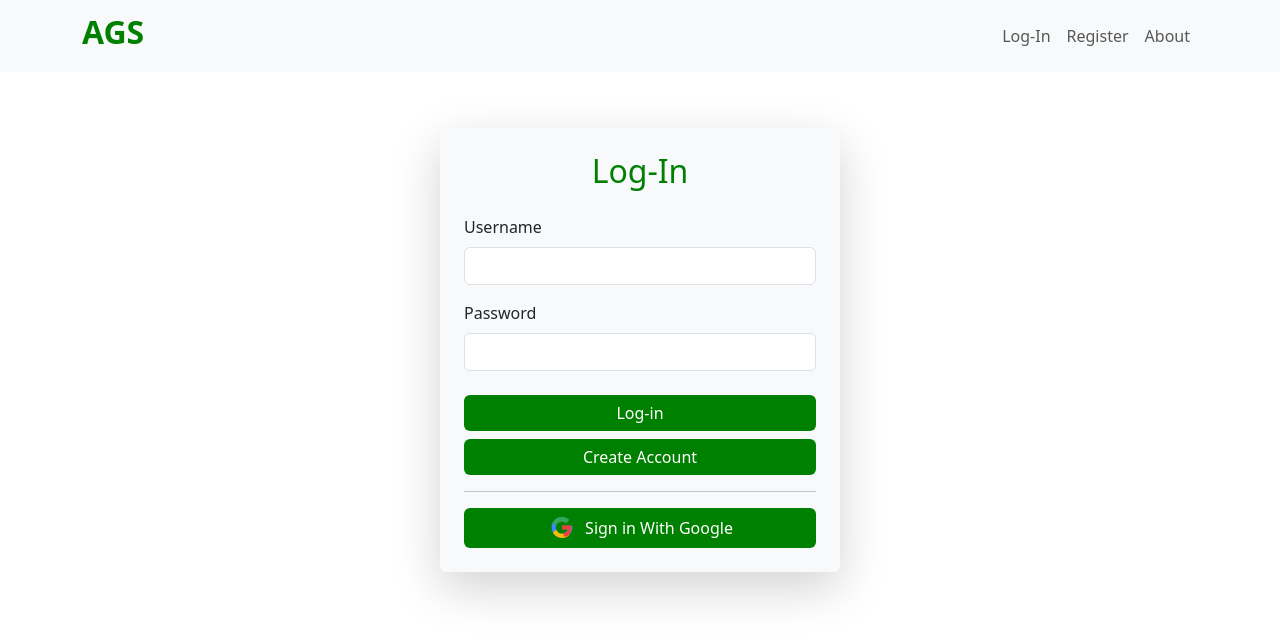
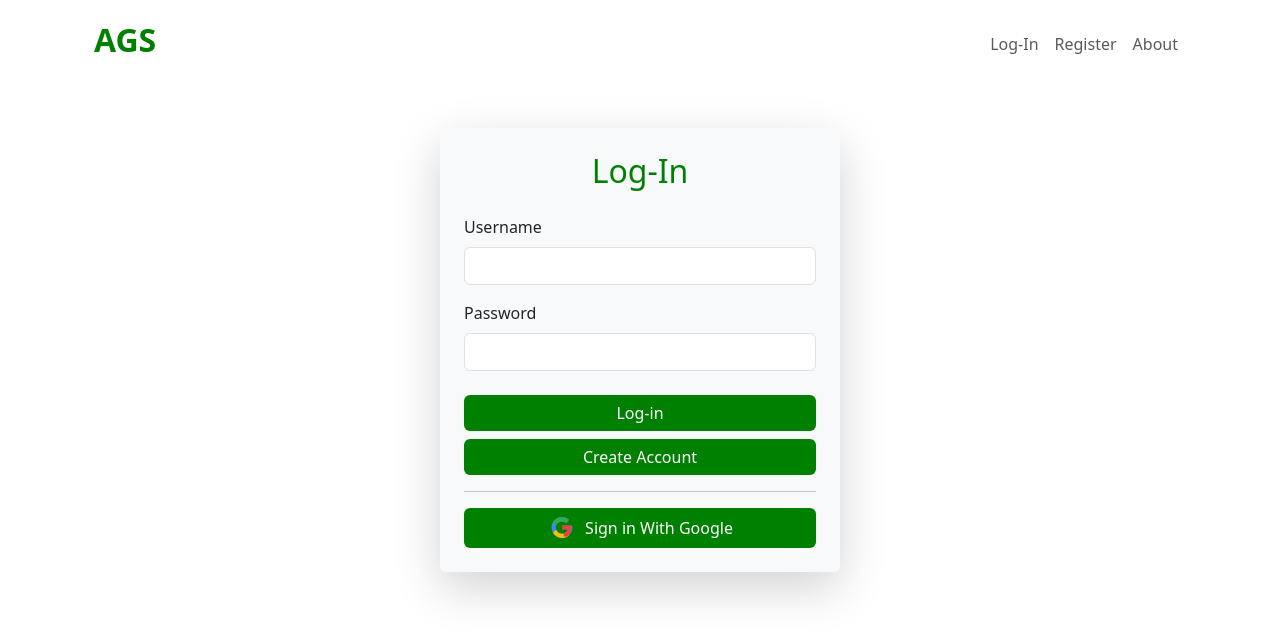
Before and after one commit to Adrian294-AGS/AGS-speakNote-app, a React (Create React App) app in the folder frontend/: page / in a window 1280 px wide. Shown: the top 640 px of the page. Built offline with nearby package versions, Linux system fonts and the light colour scheme; no server answers.

Commit message:
AGS-speakNotes

```diff
--- a/frontend/src/App.js
+++ b/frontend/src/App.js
@@ -1,6 +1,5 @@
 import { BrowserRouter, Routes, Route } from "react-router-dom";
 import Home from "./page/Home";
-import Navbar from "./components/Navbar";
 import Register from "./page/Register";
 import Main from "./page/Main";
 
@@ -8,7 +7,6 @@ function App() {
   return (
     <div className="layout" style={{ height: "100vh",display: "flex", flexDirection: "column"  }}>
         <BrowserRouter>
-          <Navbar />
           <div className="container mt-2" style={{
             flex: 1,
             overflowY: "auto",
--- a/frontend/src/components/Navbar.js
+++ b/frontend/src/components/Navbar.js
@@ -1,12 +1,22 @@
-import React from "react";
+import React, { useEffect, useState } from "react";
 import { Link } from "react-router-dom";
 
 function Navbar() {
+  const [condition, setCondition] = useState(false);
+  const changeNavbar = localStorage.getItem("navbarOnChange");
+
+  useEffect(() => {
+    if (changeNavbar) {
+      setCondition(true);
+      return;
+    }
+  });
+
   return (
-    <nav className="navbar navbar-expand-lg bg-light">
+    <nav className="navbar navbar-expand-lg">
       <div className="container text-dark">
         <Link className="navbar-brand" to="/">
-          <h2 style={{color:"green", fontWeight:"bold"}}>AGS</h2>
+          <h2 style={{ color: "green", fontWeight: "bold" }}>AGS</h2>
         </Link>
         <button
           className="navbar-toggler"
@@ -16,8 +26,35 @@ function Navbar() {
         >
           <span className="navbar-toggler-icon"></span>
         </button>
+
+        {condition ? (
+          <div>
             <div className="collapse navbar-collapse" id="navbarNav">
-          <ul className="navbar-nav ms-auto">
+              <ul className="navbar-nav me-auto">
+                {" "}
+                {/* or just remove ms-auto */}
+                <li className="nav-item">
+                  <Link className="nav-link" to="#">
+                    History
+                  </Link>
+                </li>
+                <li className="nav-item">
+                  <Link className="nav-link" to="#">
+                    Download
+                  </Link>
+                </li>
+                <li className="nav-item">
+                  <Link className="nav-link" to="#">
+                    Profile
+                  </Link>
+                </li>
+              </ul>
+            </div>
+          </div>
+        ) : (
+          <div>
+            <div className="collapse navbar-collapse" id="navbarNav">
+              <ul className="navbar-nav me-auto">
                 <li className="nav-item">
                   <Link className="nav-link" to="/">
                     Log-In
@@ -36,6 +73,8 @@ function Navbar() {
               </ul>
             </div>
           </div>
+        )}
+      </div>
     </nav>
   );
 }
--- a/frontend/src/page/Home.js
+++ b/frontend/src/page/Home.js
@@ -1,13 +1,14 @@
-import { useState, useEffect} from "react";
+import { useState, useEffect } from "react";
 import { Link } from "react-router-dom";
 import { useNavigate } from "react-router-dom";
+import Navbar from "../components/Navbar";
 
 function Home() {
   const navigate = useNavigate();
 
   const [formData, setFormData] = useState({
     username: "",
-    password: ""
+    password: "",
   });
 
   const [error, setError] = useState("");
@@ -42,10 +43,11 @@ function Home() {
       const data = await res.json();
       if (!data.success) {
         setError(data.message);
-        setFormData({username: "", password: ""});
+        setFormData({ username: "", password: "" });
         return;
       }
       localStorage.setItem("token", data.access_token);
+      localStorage.setItem("navbarOnChange", true);
       navigate("/main");
     } catch (err) {
       console.error(err);
@@ -56,14 +58,16 @@ function Home() {
 
   const googleSignin = async () => {
     window.location.href = "http://localhost:5000/auth/google";
-  }
+  };
 
   return (
+    <div>
+      <Navbar />
       <div
         className="container mt-5 p-4 rounded shadow-lg bg-light"
         style={{ maxWidth: "400px", width: "100%" }}
       >
-      <h2 className="mb-4 text-center" style={{color: "green"}}>
+        <h2 className="mb-4 text-center" style={{ color: "green" }}>
           Log-In
         </h2>
 
@@ -125,7 +129,7 @@ function Home() {
         <hr />
         <div
           className="googleIcon d-flex text-align-center justify-content-center rounded p-3 text-white gap-2 align-items-center"
-        style={{ cursor: "pointer", backgroundColor: "green", height:"5vh"}} // Optional: background color for Google style
+          style={{ cursor: "pointer", backgroundColor: "green", height: "5vh" }} // Optional: background color for Google style
           onClick={googleSignin}
         >
           <svg
@@ -153,7 +157,7 @@ function Home() {
           </svg>
 
           <span>Sign in With Google</span>
-
+        </div>
       </div>
     </div>
   );
--- a/frontend/src/page/Main.js
+++ b/frontend/src/page/Main.js
@@ -2,6 +2,7 @@ import React, { useState, useEffect } from "react";
 import { useNavigate } from "react-router-dom";
 import { useAuth } from "../context/authContext";
 import LogInFirst from "../components/LogInFirst";
+import Navbar from "../components/Navbar";
 
 function Main() {
   const [accessToken] = useState(localStorage.getItem("token"));
@@ -23,6 +24,7 @@ function Main() {
 
   const onLogout = () => {
     localStorage.removeItem("token");
+    localStorage.removeItem("navbarOnChange");
     logout();
     navigate("/");
     return;
@@ -32,7 +34,7 @@ function Main() {
     e.preventDefault();
     setLoading(true);
 
-    if(!audioFile){
+    if (!audioFile) {
       setError("No Audio Uploaded");
       setLoading(false);
       return;
@@ -84,6 +86,7 @@ function Main() {
 
       setTranscription(data.transcription);
       setLoading(false);
+      setError(null);
     } catch (error) {
       console.log(error);
     }
@@ -119,14 +122,22 @@ function Main() {
     }
   });
 
-
   return accessToken ? (
-    loading ? (
-      <div className="d-flex flex-column justify-content-center align-items-center" style={{height: "30vh", marginTop: "10%"}}>
-        <div className="spinner-border text-primary mb-3" style={{ width: "4rem", height: "4rem" }}></div>
+    <div>
+      <Navbar />
+      {loading ? (
+      <div
+        className="d-flex flex-column justify-content-center align-items-center"
+        style={{ height: "30vh", marginTop: "10%" }}
+      >
+        <div
+          className="spinner-border text-primary mb-3"
+          style={{ width: "4rem", height: "4rem" }}
+        ></div>
         <h5 className="fw-bold text-primary">Uploading, please wait...</h5>
       </div>
-    ):(
+    ) : (
+      <div>
         <div className="container py-5">
           <div className="row justify-content-center">
             <div className="col-12 col-md-8 col-lg-6">
@@ -209,7 +220,9 @@ function Main() {
             </div>
           </div>
         </div>
-    )
+      </div>
+    )}
+    </div>
   ) : (
     <div>
       <LogInFirst />
--- a/frontend/src/page/Register.js
+++ b/frontend/src/page/Register.js
@@ -1,5 +1,6 @@
 import { useState } from "react";
 import { useNavigate } from "react-router-dom";
+import Navbar from "../components/Navbar";
 
 function Register() {
   const [formData, setFormData] = useState({
@@ -45,14 +46,22 @@ function Register() {
   };
 
   return (
+    <div>
+      <Navbar />
       <div className="container-fluid min-vh-50 d-flex align-items-center justify-content-center">
-      <div className="row justify-content-center p-4"  style={{width: "250%"}}>
+        <div
+          className="row justify-content-center p-4"
+          style={{ width: "250%" }}
+        >
           <div
             className="col-12 col-sm-10 col-md-8 col-lg-6 col-xl-4 px-4"
             id="cardCol1"
           >
             <div className="subCard1 shadow-lg p-4 rounded bg-white">
-            <h3 className="fw-bold text-center mb-4" style={{ color: "green" }}>
+              <h3
+                className="fw-bold text-center mb-4"
+                style={{ color: "green" }}
+              >
                 REGISTER
               </h3>
 
@@ -126,7 +135,12 @@ function Register() {
                 <button
                   type="submit"
                   className="registerBtn text-center w-100 text-white mt-2 rounded"
-                style={{ backgroundColor: "green", border: "none", fontWeight: "bold", height: "5vh"}}
+                  style={{
+                    backgroundColor: "green",
+                    border: "none",
+                    fontWeight: "bold",
+                    height: "5vh",
+                  }}
                 >
                   Register
                 </button>
@@ -135,6 +149,7 @@ function Register() {
           </div>
         </div>
       </div>
+    </div>
   );
 }
 
```
Lines whose indentation alone changed are shown as unchanged.
